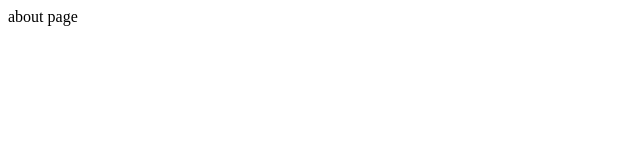
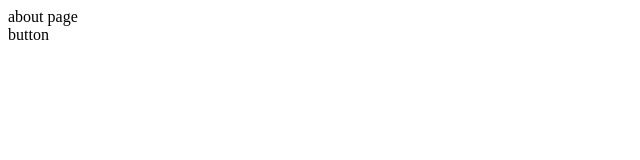
Before and after one commit to yuunull/nextjs-solo-reading-group, a Next.js app: page /about in a window 1280 px wide. Shown: the top 160 px of the page, without its empty margins (0-640 px from the left). Built offline with nearby package versions, Linux system fonts and the light colour scheme.

Commit message:
Project Organization and File Colocation

```diff
--- a/src/app/(marketing)/about/page.tsx
+++ b/src/app/(marketing)/about/page.tsx
@@ -1,7 +1,13 @@
+import Button from "@/app/_components/button";
 import React from "react";
 
 const page = () => {
-  return <div>about page</div>;
+  return (
+    <>
+      <div>about page</div>
+      <Button />
+    </>
+  );
 };
 
 export default page;
--- /dev/null
+++ b/src/app/_components/button.tsx
@@ -0,0 +1,7 @@
+import React from "react";
+
+const Button = () => {
+  return <div>button</div>;
+};
+
+export default Button;
```
